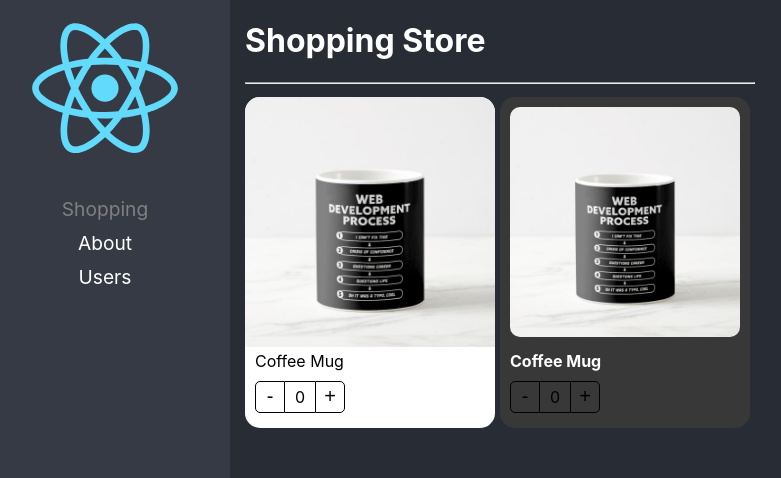
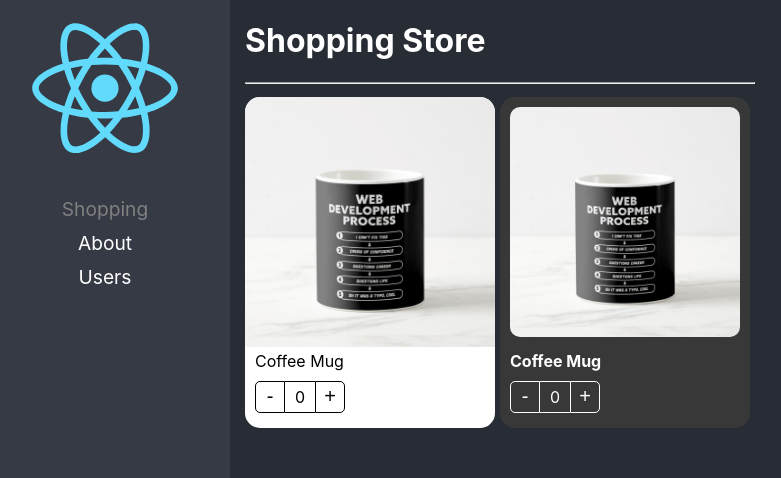
Before and after one commit to pablorodriguez-tk/react-adv, a React (Create React App) app: page / in a window 1280 px wide. Shown: the top 478 px of the page, without its empty margins (20-801 px from the left). Built offline with nearby package versions, Linux system fonts and the light colour scheme.

Commit message:
classname on productButtons

```diff
--- a/src/02-component-patterns/components/ProductButtons.tsx
+++ b/src/02-component-patterns/components/ProductButtons.tsx
@@ -2,10 +2,14 @@
 import { ProductContext } from "./ProductCard";
 import styles from "../styles/styles.module.css";
 
-export const ProductButtons = () => {
+interface Props {
+  className?: string;
+}
+
+export const ProductButtons = ({ className }: Props) => {
   const { counter, increaseBy } = useContext(ProductContext);
   return (
-    <div className={styles.buttonsContainer}>
+    <div className={`${styles.buttonsContainer} ${className}`}>
       <button className={styles.buttonMinus} onClick={() => increaseBy(-1)}>
         -
       </button>
--- a/src/02-component-patterns/interfaces/interfaces.ts
+++ b/src/02-component-patterns/interfaces/interfaces.ts
@@ -16,5 +16,5 @@
   ({ product, children }: ProductCardProps): JSX.Element;
   Title: ({ title }: { title?: string }) => JSX.Element;
   Image: ({ img }: { img?: string }) => JSX.Element;
-  Buttons: () => JSX.Element;
+  Buttons: ({ className }: { className?: string }) => JSX.Element;
 }
--- a/src/02-component-patterns/pages/ShoppingPage.tsx
+++ b/src/02-component-patterns/pages/ShoppingPage.tsx
@@ -24,10 +24,10 @@
           <ProductCard.Title />
           <ProductCard.Buttons />
         </ProductCard>
-        <ProductCard product={product} className="bg-dark">
+        <ProductCard product={product} className="bg-dark text-white">
           <ProductImage className="custom-image" />
           <ProductTitle className="text-white text-bold" />
-          <ProductButtons />
+          <ProductButtons className="custom-buttons" />
         </ProductCard>
       </div>
     </div>
--- a/src/02-component-patterns/styles/custom-styles.css
+++ b/src/02-component-patterns/styles/custom-styles.css
@@ -15,3 +15,9 @@
   padding: 10px;
   width: calc(100% - 20px);
 }
+
+.custom-buttons button,
+.custom-buttons div {
+  border-color: white;
+  color: white;
+}
```
